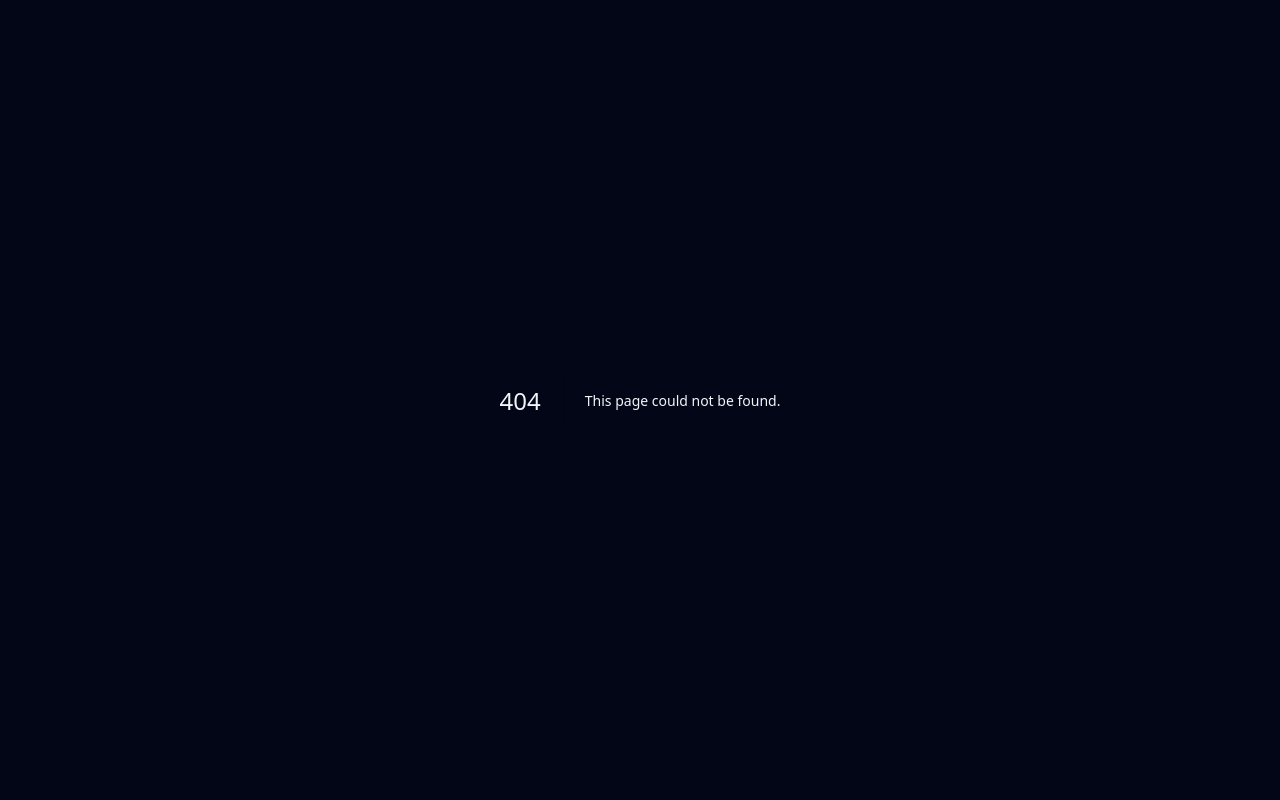
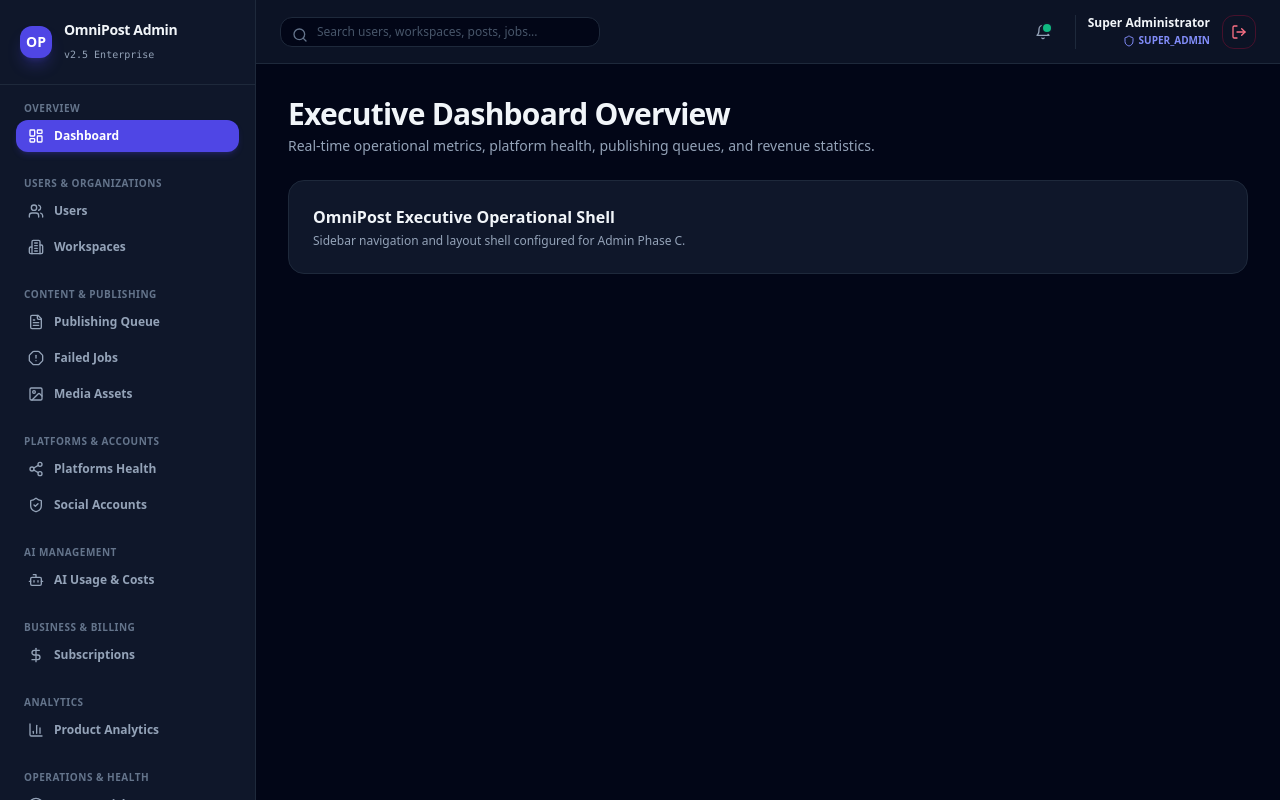
Before and after one commit to Omatsulijoshua/OmniPost, a Next.js app in the folder apps/admin/: page /dashboard in a window 1280 px wide. Before the commit this address had no page. Built offline with nearby package versions, Linux system fonts and the light colour scheme.

Commit message:
feat(admin-phase-c): operational admin shell, sidebar navigation, global header with search & profile controls

```diff
--- /dev/null
+++ b/apps/admin/src/app/(dashboard)/dashboard/page.tsx
@@ -0,0 +1,23 @@
+'use client';
+
+import React from 'react';
+
+export default function AdminDashboardPage() {
+  return (
+    <div className="space-y-6 max-w-7xl">
+      <div>
+        <h1 className="text-3xl font-black text-slate-100 tracking-tight">Executive Dashboard Overview</h1>
+        <p className="mt-1 text-sm text-slate-400">
+          Real-time operational metrics, platform health, publishing queues, and revenue statistics.
+        </p>
+      </div>
+
+      <div className="p-6 bg-slate-900 border border-slate-800 rounded-2xl">
+        <h2 className="text-base font-bold text-slate-100">OmniPost Executive Operational Shell</h2>
+        <p className="text-xs text-slate-400 mt-1">
+          Sidebar navigation and layout shell configured for Admin Phase C.
+        </p>
+      </div>
+    </div>
+  );
+}
--- /dev/null
+++ b/apps/admin/src/app/(dashboard)/layout.tsx
@@ -0,0 +1,10 @@
+import React from 'react';
+import { AdminShell } from '../../components/layout/admin-shell';
+
+export default function DashboardLayout({
+  children,
+}: {
+  children: React.ReactNode;
+}) {
+  return <AdminShell>{children}</AdminShell>;
+}
--- /dev/null
+++ b/apps/admin/src/components/layout/admin-header.tsx
@@ -0,0 +1,73 @@
+'use client';
+
+import React, { useState } from 'react';
+import { useRouter } from 'next/navigation';
+import { Search, Bell, LogOut, Shield } from 'lucide-react';
+import { useAdminAuthStore } from '../../stores/admin-auth-store';
+
+export function AdminHeader() {
+  const router = useRouter();
+  const admin = useAdminAuthStore((state) => state.admin);
+  const logoutAdmin = useAdminAuthStore((state) => state.logoutAdmin);
+
+  const [searchQuery, setSearchQuery] = useState('');
+
+  const handleLogout = () => {
+    logoutAdmin();
+    router.push('/login');
+  };
+
+  const handleSearchSubmit = (e: React.FormEvent) => {
+    e.preventDefault();
+    if (!searchQuery) return;
+    alert(`Searching OmniPost Admin records for: "${searchQuery}"`);
+  };
+
+  return (
+    <header className="h-16 bg-slate-900/80 backdrop-blur-md border-b border-slate-800 px-6 flex items-center justify-between sticky top-0 z-30">
+      {/* Global Search Bar */}
+      <form onSubmit={handleSearchSubmit} className="relative w-80">
+        <Search className="w-4 h-4 text-slate-500 absolute left-3 top-2.5" />
+        <input
+          type="text"
+          value={searchQuery}
+          onChange={(e) => setSearchQuery(e.target.value)}
+          placeholder="Search users, workspaces, posts, jobs..."
+          className="w-full pl-9 pr-4 py-1.5 bg-slate-950 border border-slate-800 rounded-xl text-xs text-slate-100 placeholder-slate-600 focus:outline-none focus:border-indigo-500"
+        />
+      </form>
+
+      {/* Header Actions & Profile Pill */}
+      <div className="flex items-center gap-4">
+        {/* Incident Alerts */}
+        <button
+          onClick={() => alert('No active critical incidents!')}
+          className="p-2 text-slate-400 hover:text-slate-200 hover:bg-slate-800 rounded-xl relative"
+          title="Incident Alerts"
+        >
+          <Bell className="w-4 h-4" />
+          <span className="w-2 h-2 rounded-full bg-emerald-500 absolute top-2 right-2 ring-2 ring-slate-900" />
+        </button>
+
+        {/* Admin Profile Pill */}
+        <div className="flex items-center gap-3 pl-3 border-l border-slate-800">
+          <div className="text-right space-y-0.5">
+            <div className="text-xs font-bold text-slate-100">{admin?.name || 'Platform Admin'}</div>
+            <div className="flex items-center justify-end gap-1">
+              <Shield className="w-3 h-3 text-indigo-400" />
+              <span className="text-[10px] font-bold text-indigo-400">{admin?.role || 'SUPER_ADMIN'}</span>
+            </div>
+          </div>
+
+          <button
+            onClick={handleLogout}
+            className="p-2 text-rose-400 hover:bg-rose-950/60 border border-rose-800/40 rounded-xl"
+            title="Sign Out Admin"
+          >
+            <LogOut className="w-4 h-4" />
+          </button>
+        </div>
+      </div>
+    </header>
+  );
+}
--- /dev/null
+++ b/apps/admin/src/components/layout/admin-shell.tsx
@@ -0,0 +1,17 @@
+'use client';
+
+import React from 'react';
+import { AdminSidebar } from './admin-sidebar';
+import { AdminHeader } from './admin-header';
+
+export function AdminShell({ children }: { children: React.ReactNode }) {
+  return (
+    <div className="flex min-h-screen bg-slate-950 text-slate-100">
+      <AdminSidebar />
+      <div className="flex-1 flex flex-col min-w-0">
+        <AdminHeader />
+        <main className="flex-1 p-8 overflow-y-auto">{children}</main>
+      </div>
+    </div>
+  );
+}
--- /dev/null
+++ b/apps/admin/src/components/layout/admin-sidebar.tsx
@@ -0,0 +1,125 @@
+'use client';
+
+import React from 'react';
+import Link from 'next/link';
+import { usePathname } from 'next/navigation';
+import {
+  LayoutDashboard,
+  Users,
+  Building2,
+  Share2,
+  FileText,
+  AlertOctagon,
+  Image,
+  Bot,
+  DollarSign,
+  BarChart3,
+  LifeBuoy,
+  ShieldAlert,
+  Activity,
+  Settings,
+  ShieldCheck,
+} from 'lucide-react';
+
+interface NavSection {
+  title: string;
+  items: { label: string; href: string; icon: React.ElementType }[];
+}
+
+const navSections: NavSection[] = [
+  {
+    title: 'Overview',
+    items: [{ label: 'Dashboard', href: '/dashboard', icon: LayoutDashboard }],
+  },
+  {
+    title: 'Users & Organizations',
+    items: [
+      { label: 'Users', href: '/users', icon: Users },
+      { label: 'Workspaces', href: '/workspaces', icon: Building2 },
+    ],
+  },
+  {
+    title: 'Content & Publishing',
+    items: [
+      { label: 'Publishing Queue', href: '/publishing', icon: FileText },
+      { label: 'Failed Jobs', href: '/publishing/failed', icon: AlertOctagon },
+      { label: 'Media Assets', href: '/media', icon: Image },
+    ],
+  },
+  {
+    title: 'Platforms & Accounts',
+    items: [
+      { label: 'Platforms Health', href: '/platforms', icon: Share2 },
+      { label: 'Social Accounts', href: '/social-accounts', icon: ShieldCheck },
+    ],
+  },
+  {
+    title: 'AI Management',
+    items: [{ label: 'AI Usage & Costs', href: '/ai', icon: Bot }],
+  },
+  {
+    title: 'Business & Billing',
+    items: [{ label: 'Subscriptions', href: '/billing', icon: DollarSign }],
+  },
+  {
+    title: 'Analytics',
+    items: [{ label: 'Product Analytics', href: '/analytics', icon: BarChart3 }],
+  },
+  {
+    title: 'Operations & Health',
+    items: [
+      { label: 'Support Tickets', href: '/support', icon: LifeBuoy },
+      { label: 'Audit Logs', href: '/audit-logs', icon: ShieldAlert },
+      { label: 'System Health', href: '/system-health', icon: Activity },
+      { label: 'Settings', href: '/settings', icon: Settings },
+    ],
+  },
+];
+
+export function AdminSidebar() {
+  const pathname = usePathname();
+
+  return (
+    <aside className="w-64 bg-slate-900 border-r border-slate-800 flex flex-col h-screen sticky top-0 overflow-y-auto">
+      {/* Brand Header */}
+      <div className="p-5 border-b border-slate-800 flex items-center gap-3">
+        <div className="w-8 h-8 rounded-xl bg-indigo-600 font-black text-sm text-white flex items-center justify-center shadow-lg shadow-indigo-600/30">
+          OP
+        </div>
+        <div>
+          <h1 className="text-sm font-black text-slate-100 tracking-tight">OmniPost Admin</h1>
+          <span className="text-[10px] text-slate-400 font-mono">v2.5 Enterprise</span>
+        </div>
+      </div>
+
+      {/* Navigation Sections */}
+      <div className="p-4 space-y-6 flex-1">
+        {navSections.map((sec) => (
+          <div key={sec.title} className="space-y-1">
+            <div className="px-2 text-[10px] font-bold text-slate-500 uppercase tracking-wider">
+              {sec.title}
+            </div>
+            {sec.items.map((item) => {
+              const isActive = pathname === item.href || pathname?.startsWith(`${item.href}/`);
+              const Icon = item.icon;
+              return (
+                <Link
+                  key={item.href}
+                  href={item.href}
+                  className={`flex items-center gap-2.5 px-3 py-2 rounded-xl text-xs font-semibold transition ${
+                    isActive
+                      ? 'bg-indigo-600 text-white shadow-md shadow-indigo-600/20'
+                      : 'text-slate-400 hover:text-slate-200 hover:bg-slate-800/60'
+                  }`}
+                >
+                  <Icon className="w-4 h-4" />
+                  <span>{item.label}</span>
+                </Link>
+              );
+            })}
+          </div>
+        ))}
+      </div>
+    </aside>
+  );
+}
```
Also changed, not shown: 2 other files (tests, documents, lock files or other folders).
